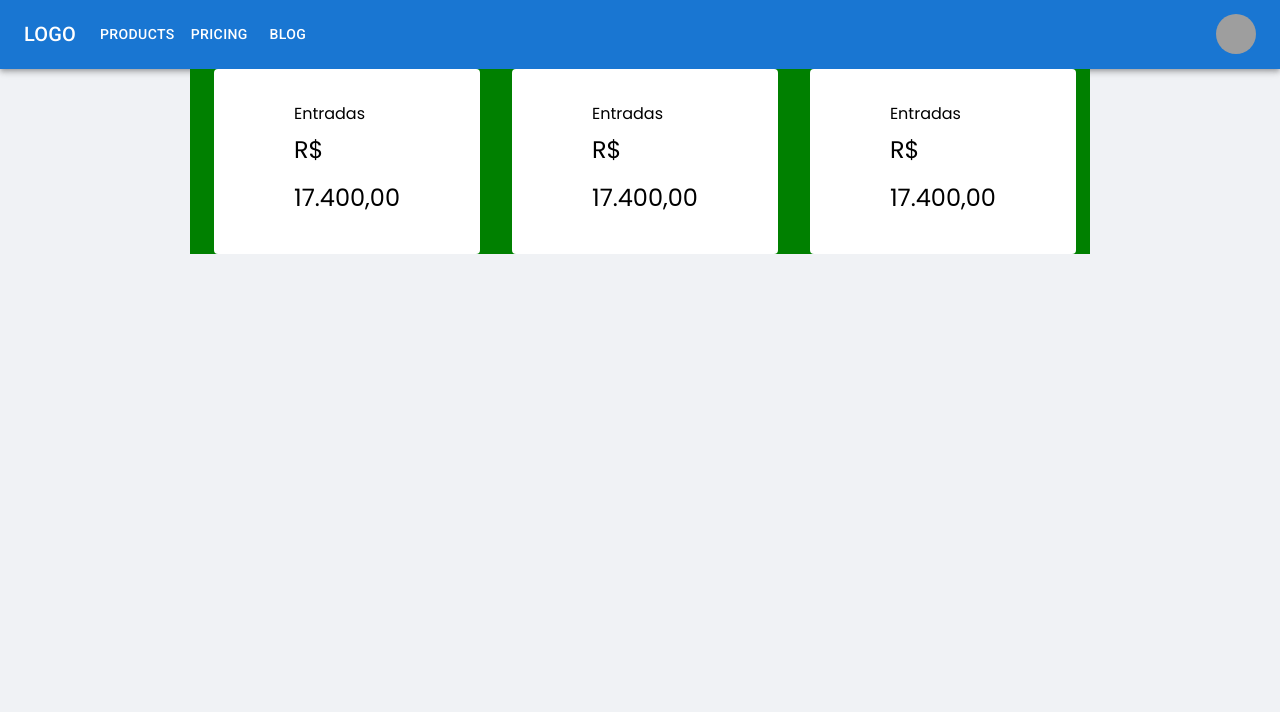
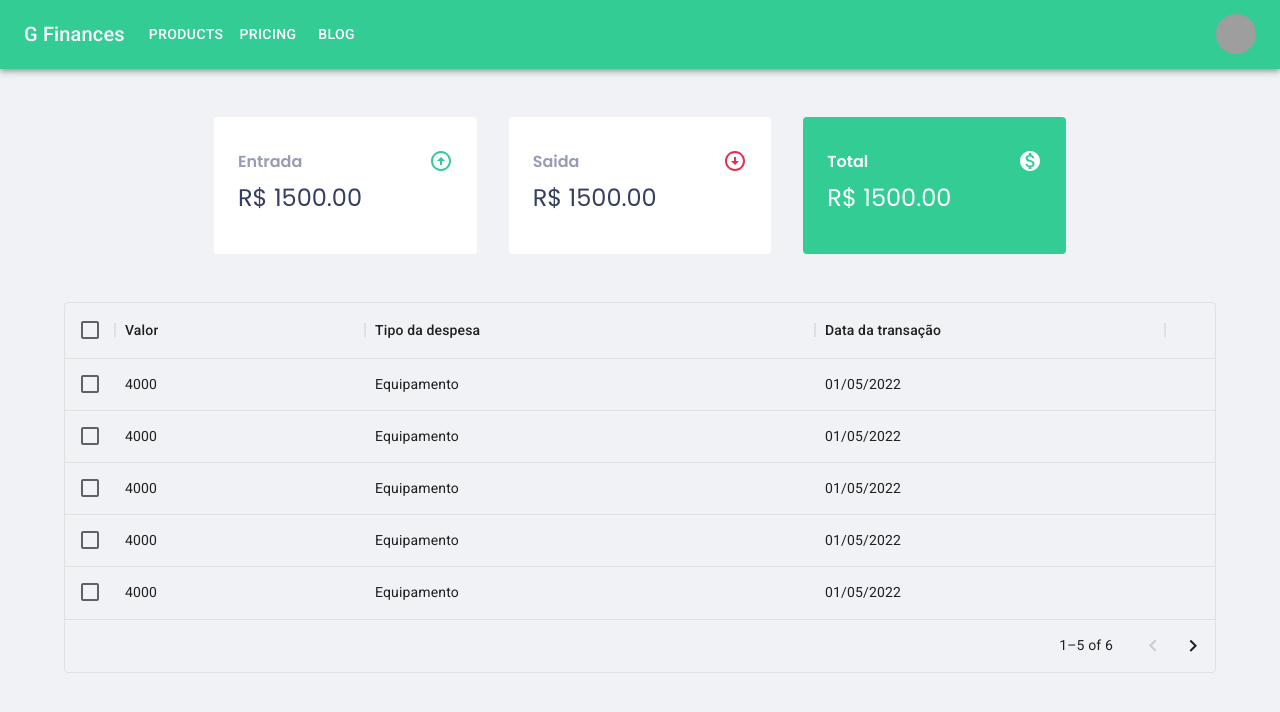
Before and after one commit to GuilhermeBarroso-sys/EFinances-FRONT, a React (Vite) app in the folder EFinances/: page / in a window 1280 px wide. Shown: the top 712 px of the page. Built offline with nearby package versions, Linux system fonts and the light colour scheme; grey boxes are pictures that could not be loaded.

Commit message:
Finishing dashboard

```diff
--- a/EFinances/package.json
+++ b/EFinances/package.json
@@ -11,6 +11,7 @@
     "@emotion/styled": "^11.6.0",
     "@mui/icons-material": "^5.4.1",
     "@mui/material": "^5.4.1",
+    "@mui/x-data-grid": "^5.5.1",
     "react": "^17.0.2",
     "react-dom": "^17.0.2",
     "react-router-dom": "^6.2.1",
--- /dev/null
+++ b/EFinances/src/components/DataTable/index.tsx
@@ -0,0 +1,47 @@
+import * as React from 'react';
+import { DataGrid } from '@mui/x-data-grid';
+
+const columns = [
+  { id: 1, field: 'value', headerName: 'Valor', width: 250},
+  { id: 1, field: 'category', headerName: 'Tipo da despesa', width: 450 },
+  { id: 1, field: 'data', headerName: 'Data da transação', width: 350 },
+  // {
+  //   field: 'age',
+  //   headerName: 'Age',
+  //   type: 'number',
+  //   width: 90,
+  // },
+  // {
+  //   field: 'fullName',
+  //   headerName: 'Full name',
+  //   description: 'This column has a value getter and is not sortable.',
+  //   sortable: false,
+  //   width: 160,
+  //   valueGetter: (params) =>
+  //     `${params.row.firstName || ''} ${params.row.lastName || ''}`,
+  // },
+];
+
+const rows = [
+  {id: 1,name: 'Notebook', value: '4000', category: 'Equipamento', data: '01/05/2022'},
+  {id: 2,name: 'Notebook', value: '4000', category: 'Equipamento', data: '01/05/2022'},
+  {id: 3,name: 'Notebook', value: '4000', category: 'Equipamento', data: '01/05/2022'},
+  {id: 4,name: 'Notebook', value: '4000', category: 'Equipamento', data: '01/05/2022'},
+  {id: 5,name: 'Notebook', value: '4000', category: 'Equipamento', data: '01/05/2022'},
+  {id: 6,name: 'Notebook', value: '4000', category: 'Equipamento', data: '01/05/2022'},
+];
+
+export default function DataTable() {
+  return (
+    <div style={{ width: '100%'} }>
+      <DataGrid
+        rows={rows}
+        columns={columns}
+        autoHeight={true}
+        pageSize={5}
+        rowsPerPageOptions={[5]}
+        checkboxSelection
+      />
+    </div>
+  );
+}
--- a/EFinances/src/components/InfoBox/index.jsx
+++ b/EFinances/src/components/InfoBox/index.jsx
@@ -1,13 +1,13 @@
 import styles from './styles.module.scss';
 
-export default function InfoBox() {
+export default function InfoBox({title, icon, body, style = {}, titleColor = false, bodyColor = false}) {
 	return (
-		<div className = {styles.box}>
+		<div className = {styles.box} style = {style}>
 			<header>
-				<p>Entradas</p>
-
+				<p style = { titleColor ? {color: `${titleColor}`} : {}  }>{title}</p>
+				{icon}
 			</header>
-			<strong>R$ 17.400,00</strong>
+			<strong  style = { bodyColor ? {color: `${bodyColor}`} : {}  }>{body}</strong>
 		</div>
 	);
 }
--- a/EFinances/src/components/InfoBox/styles.module.scss
+++ b/EFinances/src/components/InfoBox/styles.module.scss
@@ -1,15 +1,20 @@
 .box {
   background: #fff;
-  padding: 2rem 5rem;
+  padding: 2rem 1.5rem;
   border-radius: 0.25rem;
   header {
     display:flex;
     align-items:center;
     justify-content: space-between;
+    p{
+      color: var(--text-body);
+      font-weight:bolder;
+    }
   }
   strong {
     margin-top: 1rem;
     font-size:1.5rem;
+    color: var(--text-title);
     font-weight: 500;
     line-height: 3rem;
   }
--- /dev/null
+++ b/EFinances/src/components/MarginTop/index.jsx
@@ -0,0 +1,3 @@
+export default function MarginTop({margin}) {
+	return <div style={{marginTop: margin}}></div>;
+}
--- a/EFinances/src/components/MenuAppBar/index.jsx
+++ b/EFinances/src/components/MenuAppBar/index.jsx
@@ -35,7 +35,7 @@ export default function MenuAppBar() {
 	};
 
 	return (
-		<AppBar position="static">
+		<AppBar position="static" style = {{backgroundColor: '#33cc95'}}>
 			<Container maxWidth="xl">
 				<Toolbar disableGutters>
 					<Typography
@@ -44,7 +44,7 @@ export default function MenuAppBar() {
 						component="div"
 						sx={{ mr: 2, display: { xs: 'none', md: 'flex' } }}
 					>
-            LOGO
+            G Finances
 					</Typography>
 
 					<Box sx={{ flexGrow: 1, display: { xs: 'flex', md: 'none' } }}>
--- a/EFinances/src/pages/Dashboard/index.jsx
+++ b/EFinances/src/pages/Dashboard/index.jsx
@@ -2,16 +2,28 @@ import MenuAppBar from "../../components/MenuAppBar";
 import MuiContainer from "../../components/Container";
 import InfoBox from "../../components/InfoBox";
 import BoxGrid from "../../components/BoxGrid";
+import MarginTop from "../../components/MarginTop";
+import ArrowUp from '@mui/icons-material/ArrowCircleUp';
+import ArrowDown from '@mui/icons-material/ArrowCircleDown';
+import MonetizationOnIcon from '@mui/icons-material/MonetizationOn';
+import DataTable from "../../components/DataTable";
 export default function Dashboard() {
 	return (
 		<>
 			<MenuAppBar />
-			<MuiContainer style = {{backgroundColor:'green'}} maxWidth = 'md'>
+			<MarginTop margin={`3rem`}/>
+			<MuiContainer  maxWidth = 'md'>
 				<BoxGrid repeatCount={3}>
-					<InfoBox />
-					<InfoBox />
-					<InfoBox />
+					<InfoBox title = {'Entrada'} icon = {<ArrowUp style = {{color: 'var(--green)'}}/>} body = {'R$ 1500.00'} />
+					<InfoBox title = {'Saida'} icon = {<ArrowDown style = {{color: 'var(--red)'}}/>} body = {'R$ 1500.00'}/>
+					<InfoBox title = {'Total'} icon = {<MonetizationOnIcon style = {{color: 'var(--shape)'}}/>} body = {'R$ 1500.00'} titleColor = {'white'} bodyColor = {'var(--shape)'}  style = {{backgroundColor: 'var(--green)'}}/>
 				</BoxGrid>
+				<MarginTop margin={`3rem`}/>
+
+			</MuiContainer>
+
+			<MuiContainer maxWidth = 'lg'>
+				<DataTable />
 			</MuiContainer>
 		</>
 
--- a/EFinances/src/pages/Dashboard/styles.module.scss
+++ b/EFinances/src/pages/Dashboard/styles.module.scss
@@ -0,0 +1,5 @@
+.money {
+   p {
+     color:white;
+   }
+}
```
Also changed, not shown: 1 other file (tests, documents, lock files or other folders).
